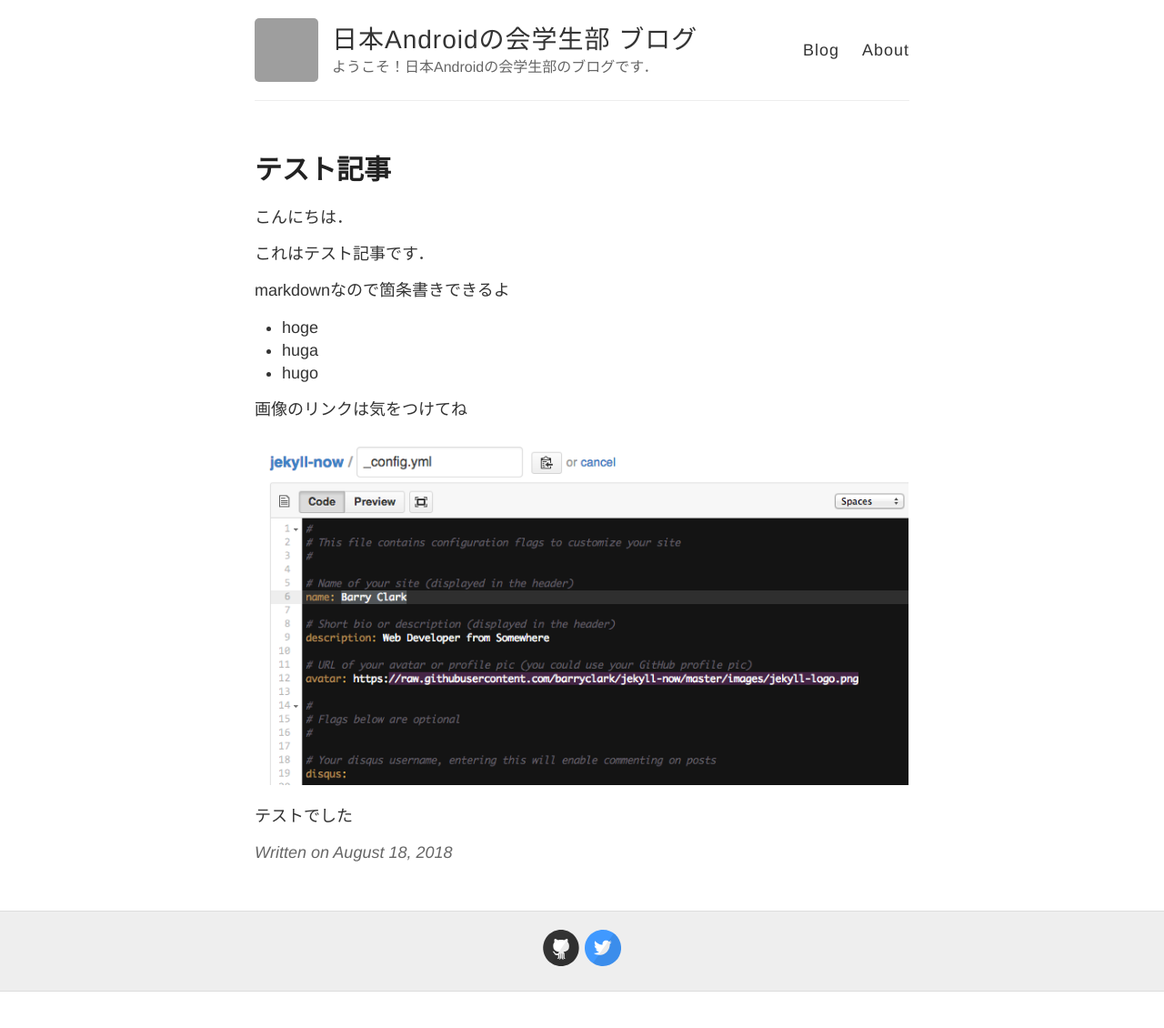
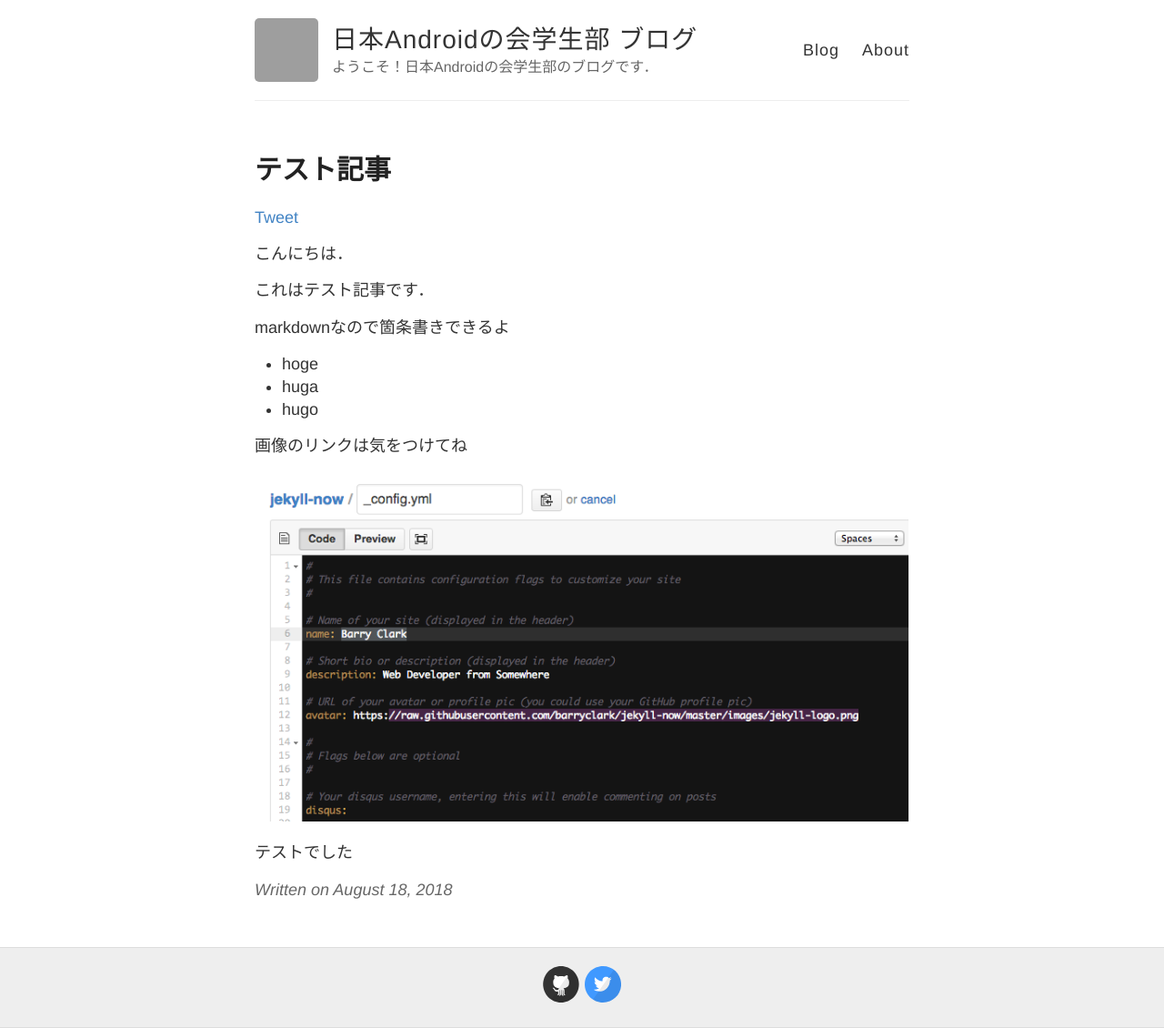
Before and after one commit to jagsc/blog, a Jekyll site: the page built from _posts/2018-8-18-Hello-World.md, in a window 1280 px wide. Shown: the whole page at 91% size. Built offline with Jekyll 4.4.1, drawn with Linux system fonts in a browser that asks for light colours; comment, search, counter and statistics services are not loaded; before the commit the page ends 1090 px from its top, so only the background shows below that; grey boxes are pictures that could not be loaded.

Commit message:
ツイートボタン追加

```diff
--- a/_layouts/post.html
+++ b/_layouts/post.html
@@ -4,6 +4,9 @@
 
 <article class="post">
   <h1>{{ page.title }}</h1>
+
+  <a href="https://twitter.com/share?ref_src=twsrc%5Etfw" class="twitter-share-button" data-url="{{site.url}}{{page.url}}" data-hashtags="jagsc" data-show-count="false">Tweet</a>
+  <script async src="https://platform.twitter.com/widgets.js" charset="utf-8"></script>
 
   <div class="entry">
     {{ content }}
```
